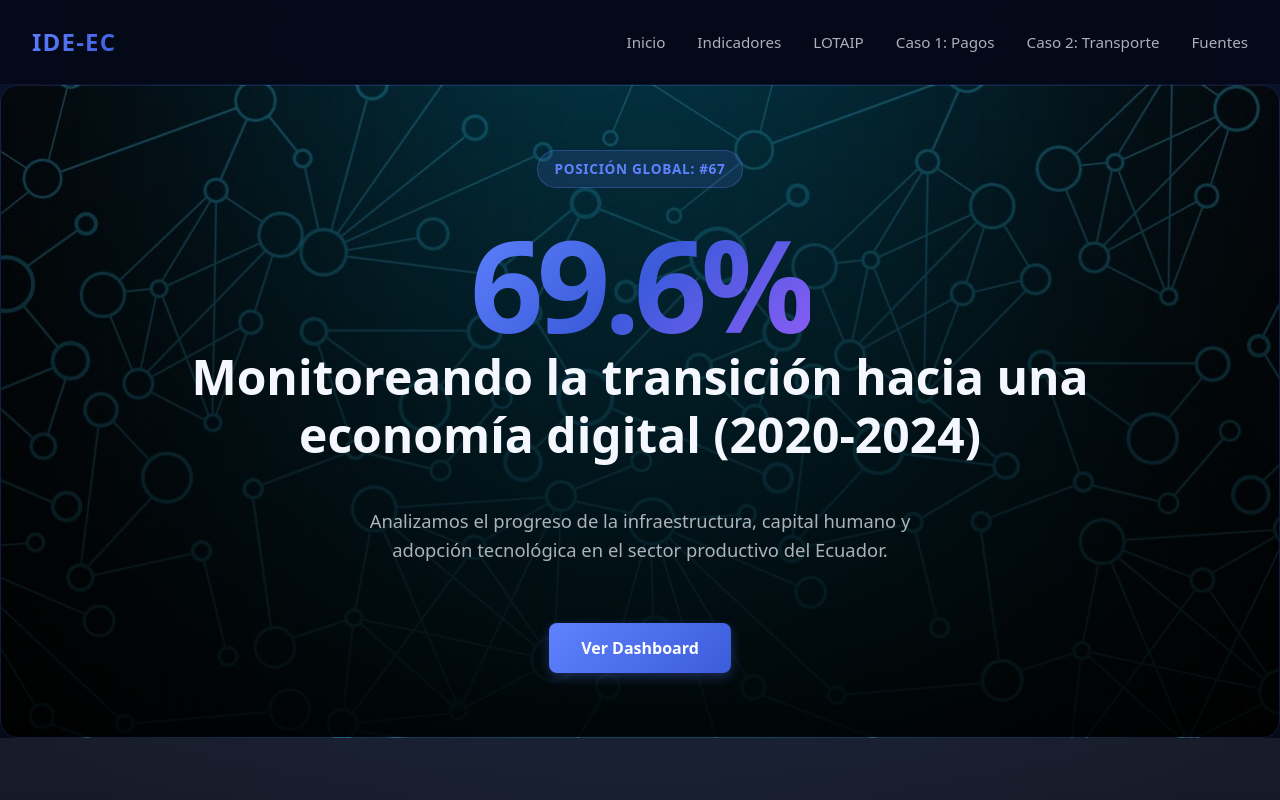
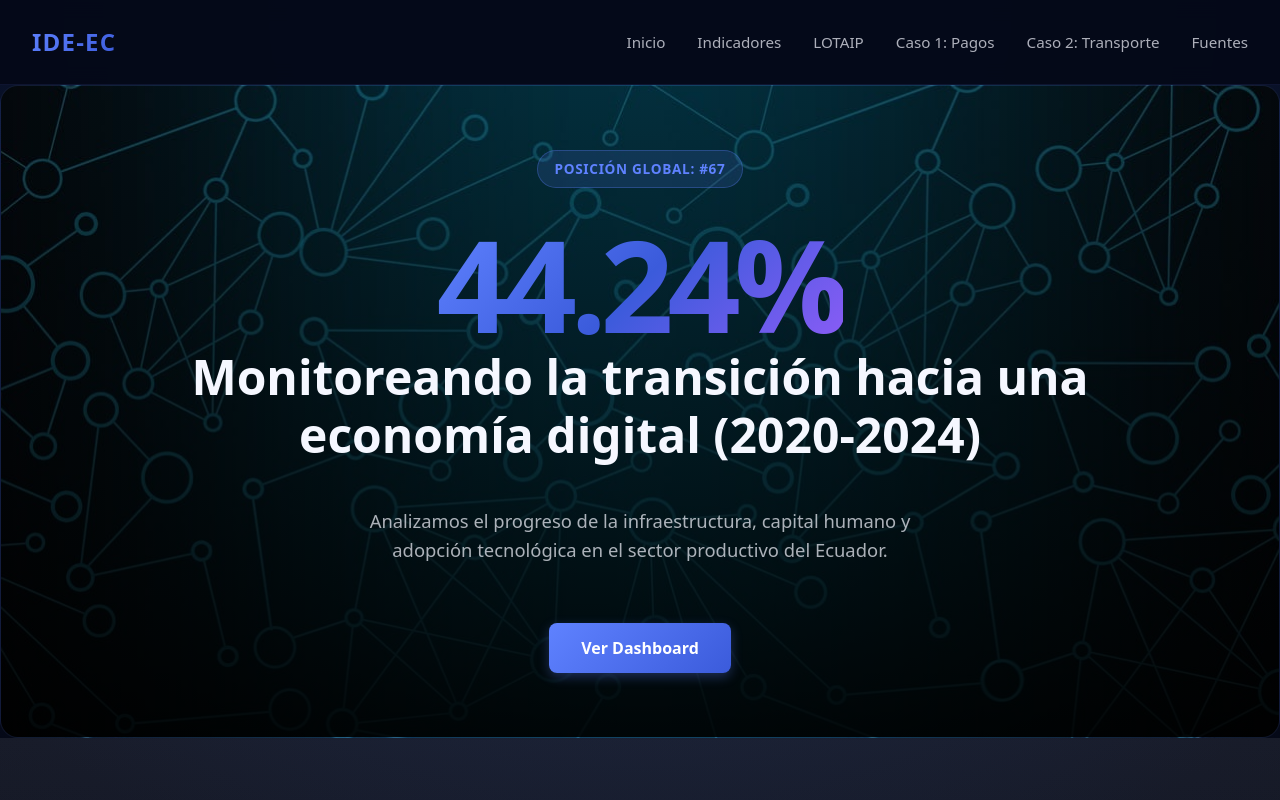
Before and after one commit to Duvard1/digitalizacion-ec-, a React (Vite) app: page / in a window 1280 px wide. Shown: the top 800 px of the page. Built offline with nearby package versions, Linux system fonts and the light colour scheme.

Commit message:
fix: update hero number percentage on LandingPage to reflect accurate data

```diff
--- a/src/App.tsx
+++ b/src/App.tsx
@@ -50,7 +50,7 @@ function LandingPage({
           <div className="hero-badge">POSICIÓN GLOBAL: #67</div>
 
           <div className="hero-main">
-            <div className="hero-number">69.6%</div>
+            <div className="hero-number">44.24%</div>
             <div className="hero-text">
               <h1>Monitoreando la transición hacia una economía digital (2020-2024)</h1>
               <p>
```
